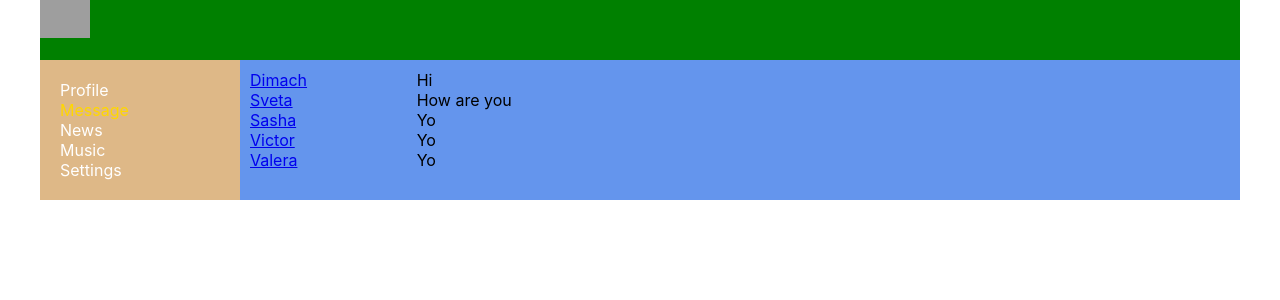
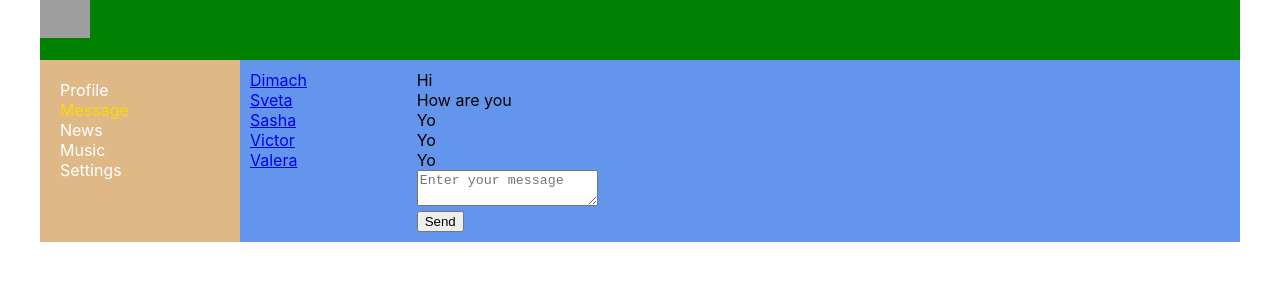
Before and after one commit to kashtan1100/ReactSN, a React (Create React App) app: page /dialogs in a window 1280 px wide. Shown: the top 300 px of the page. Built offline with nearby package versions, Linux system fonts and the light colour scheme; grey boxes are pictures that could not be loaded.

Commit message:
add message 40

```diff
--- a/src/App.js
+++ b/src/App.js
@@ -15,7 +15,8 @@
             <div className={'app-wrapper-content'}>
                 <Route path={'/dialogs'}
                        render={() => <Dialogs
-                           state={props.state.dialogsPage}/>}/>
+                           store={props.store}
+                       />}/>
                 <Route path={'/profile'}
                        render={() => <Profile
                            profilePage={props.state.profilePage}
--- a/src/components/Dialogs/Dialogs.jsx
+++ b/src/components/Dialogs/Dialogs.jsx
@@ -2,21 +2,45 @@
 import s from './Dialogs.module.css'
 import Message from "./Message/Message";
 import DialogItem from "./DialogItem/DialogItem";
+import {sendMessageCreator, updateNewMessageBodyCreator} from "../../redux/state";
 
 
 let Dialogs = (props) => {
 
-    let messageElements = props.state.messages.map(m => <Message message={m.message}/>)
-    let dialogsElements = props.state.dialogs.map(d => <DialogItem name={d.name} id={d.id}/>);
+    let state = props.store.getState().dialogsPage;
+
+    let messageElements = state.messages.map(m => <Message message={m.message}/>)
+    let dialogsElements = state.dialogs.map(d => <DialogItem name={d.name} id={d.id}/>);
+    let newMessageBody = state.newMessageBody;
+
+    let onSendMessageClick = () => {
+        props.store.dispatch(sendMessageCreator());
+    }
+
+    let onNewMessageChange = (e) => {
+        let body = e.target.value;
+        props.store.dispatch(updateNewMessageBodyCreator(body))
+    }
     return (
         <div className={s.dialogs}>
             <div className={s.dialogsItems}>
-
                 {dialogsElements}
-
             </div>
             <div className={s.messages}>
-                {messageElements}
+                <div>{messageElements}</div>
+                <div>
+                    <div>
+                        <textarea placeholder={'Enter your message'}
+                                  value={newMessageBody}
+                                  onChange={onNewMessageChange}>
+                        </textarea>
+                    </div>
+                    <div>
+                        <button onClick={onSendMessageClick}>
+                            Send
+                        </button>
+                    </div>
+                </div>
             </div>
         </div>
     );
--- a/src/components/Profile/MyPosts/MyPosts.jsx
+++ b/src/components/Profile/MyPosts/MyPosts.jsx
@@ -1,23 +1,20 @@
 import React from "react";
 import s from './MyPosts.module.css';
 import Post from "./Post/Post";
-import {updateNewPostText} from "../../../redux/state";
+import {addPostActionCreator, updateNewPostTextActionCreator} from "../../../redux/state";
 
 let MyPosts = (props) => {
 
     let postsElements = props.posts.map(p => <Post message={p.message} likesCount={p.likesCount}/>)
 
     let addPost = () => {
-        //let text = newPostElement.current.value;
-        //props.addPost(text);
-        props.dispatch(updateNewPostText());
+        props.dispatch(addPostActionCreator());
     }
     let newPostElement = React.createRef();
 
     let onPostChange = () => {
         let text = newPostElement.current.value;
-        //props.updateNewPostText(text);
-        let action = updateNewPostText(text);
+        let action = updateNewPostTextActionCreator(text);
         props.dispatch(action);
     }
 
--- a/src/index.js
+++ b/src/index.js
@@ -13,6 +13,7 @@
                 <App
                     state={state}
                     dispatch={store.dispatch.bind(store)}
+                    store={store}
                 />
             </BrowserRouter>
         </React.StrictMode>,
--- a/src/redux/state.js
+++ b/src/redux/state.js
@@ -1,5 +1,7 @@
 const ADD_POST = 'ADD-POST';
 const UPDATE_NEW_POST_TEXT = 'UPDATE-NEW-POST-TEXT';
+const UPDATE_NEW_MESSAGE_BODY = 'UPDATE-NEW-MESSAGE-BODY';
+const SEND_MESSAGE = 'SEND-MESSAGE';
 
 let store = {
     _state: {
@@ -25,6 +27,7 @@
                 {id: 4, name: 'Victor'},
                 {id: 5, name: 'Valera'},
             ],
+            newMessageBody: ""
         }
     },
     _callSubscriber() {
@@ -51,19 +54,30 @@
         } else if (action.type === UPDATE_NEW_POST_TEXT) {
             this._state.profilePage.newPostText = action.newText;
             this._callSubscriber(this._state);
+        } else if (action.type === UPDATE_NEW_MESSAGE_BODY) {
+            this._state.dialogsPage.newMessageBody = action.body;
+            this._callSubscriber(this._state);
+        } else if (action.type === SEND_MESSAGE) {
+            let body = this._state.dialogsPage.newMessageBody;
+            this._state.dialogsPage.newMessageBody = '';
+            this._state.dialogsPage.messages.push({id: 6, message: body});
+            this._callSubscriber(this._state);
         }
     }
 }
 
-export const addPostActionCreator = () => {
-    return {
-        type: ADD_POST,
-    }
-}
-export const updateNewPostText = (text) => {
-    return {type: UPDATE_NEW_POST_TEXT, newText: text}
-}
+export const addPostActionCreator = () => ({
+    type: ADD_POST
+})
 
-window.store = store;
+export const updateNewPostTextActionCreator = (text) => ({
+    type: UPDATE_NEW_POST_TEXT, newText: text
+})
+export const sendMessageCreator = () => ({type: SEND_MESSAGE})
+
+export const updateNewMessageBodyCreator = (body) => ({
+    type: UPDATE_NEW_MESSAGE_BODY, body: body
+})
+
 
 export default store;
```
